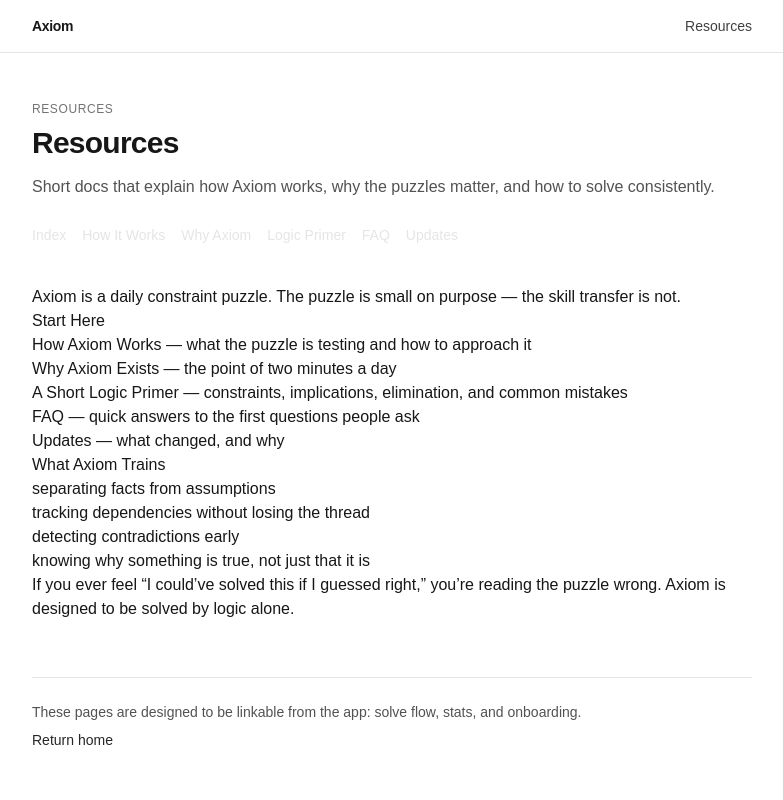
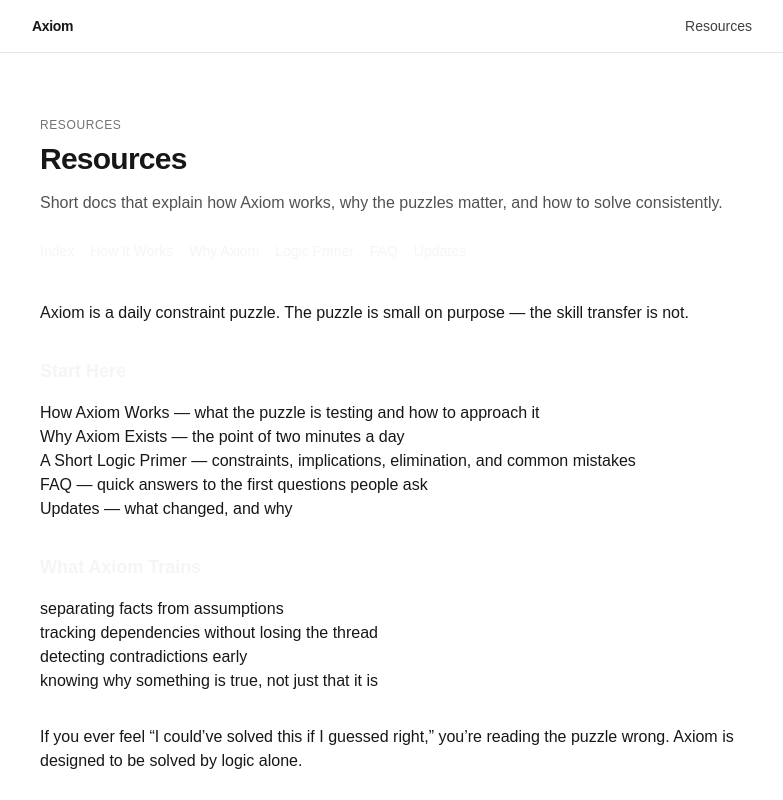
Before and after one commit to TrueFormCoder/axiom-site, a Next.js app in the folder site/: page /resources in a window 1280 px wide. Shown: the top 800 px of the page, without its empty margins (248-1031 px from the left). Built offline with nearby package versions, Linux system fonts and the light colour scheme.

Commit message:
Polish resources typography: spacing & contrast

```diff
--- a/site/app/resources/ResourcesLayout.tsx
+++ b/site/app/resources/ResourcesLayout.tsx
@@ -10,7 +10,7 @@
   children: React.ReactNode;
 }) {
   return (
-    <main className="mx-auto w-full max-w-3xl px-6 py-12">
+    <main className="mx-auto w-full max-w-3xl px-8 py-16">
       <div className="mb-10">
         <p className="text-xs uppercase tracking-wider text-neutral-500">
           Resources
@@ -25,28 +25,28 @@
         ) : null}
 
         <nav className="mt-6 flex flex-wrap gap-x-4 gap-y-2 text-sm">
-          <Link className="text-neutral-200 hover:text-white underline-offset-4 hover:underline" href="/resources">
+          <Link className="text-neutral-100 hover:text-white underline-offset-4 hover:underline" href="/resources">
             Index
           </Link>
-          <Link className="text-neutral-200 hover:text-white underline-offset-4 hover:underline" href="/resources/how-it-works">
+          <Link className="text-neutral-100 hover:text-white underline-offset-4 hover:underline" href="/resources/how-it-works">
             How It Works
           </Link>
-          <Link className="text-neutral-200 hover:text-white underline-offset-4 hover:underline" href="/resources/why-axiom">
+          <Link className="text-neutral-100 hover:text-white underline-offset-4 hover:underline" href="/resources/why-axiom">
             Why Axiom
           </Link>
-          <Link className="text-neutral-200 hover:text-white underline-offset-4 hover:underline" href="/resources/logic-primer">
+          <Link className="text-neutral-100 hover:text-white underline-offset-4 hover:underline" href="/resources/logic-primer">
             Logic Primer
           </Link>
-          <Link className="text-neutral-200 hover:text-white underline-offset-4 hover:underline" href="/resources/faq">
+          <Link className="text-neutral-100 hover:text-white underline-offset-4 hover:underline" href="/resources/faq">
             FAQ
           </Link>
-          <Link className="text-neutral-200 hover:text-white underline-offset-4 hover:underline" href="/resources/updates">
+          <Link className="text-neutral-100 hover:text-white underline-offset-4 hover:underline" href="/resources/updates">
             Updates
           </Link>
         </nav>
       </div>
 
-      <article className="prose prose-invert max-w-none">
+      <article className="prose prose-invert prose-lg prose-headings:text-neutral-100 prose-p:text-neutral-200 max-w-none">
         {children}
       </article>
 
--- a/site/app/resources/how-it-works/page.tsx
+++ b/site/app/resources/how-it-works/page.tsx
@@ -15,20 +15,25 @@
         Each puzzle is built from a small set of explicit rules. Your job is not to guess — it’s to reason forward.
       </p>
 
-      <h2>Core Principle</h2>
+      <section className="mt-8 space-y-4">
+        <h2 className="text-lg font-semibold text-neutral-100">Core Principle</h2>
         <p>
           If something feels ambiguous, it usually means a constraint hasn’t been used yet.
           Axiom doesn’t require cleverness. It requires discipline.
         </p>
+      </section>
 
-      <h2>What “Solving” Means</h2>
+      <section className="mt-8 space-y-4">
+        <h2 className="text-lg font-semibold text-neutral-100">What “Solving” Means</h2>
         <ul>
           <li>you applied the rules consistently</li>
           <li>you avoided unstated assumptions</li>
           <li>you eliminated contradictions instead of debating them</li>
         </ul>
+      </section>
 
-      <h2>How To Approach Any Puzzle</h2>
+      <section className="mt-8 space-y-4">
+        <h2 className="text-lg font-semibold text-neutral-100">How To Approach Any Puzzle</h2>
         <ol>
           <li>List the facts the puzzle explicitly gives you</li>
           <li>Translate each rule into a constraint (what must be true)</li>
@@ -36,14 +41,17 @@
           <li>Use elimination to narrow remaining possibilities</li>
           <li>Confirm the final answer satisfies every rule</li>
         </ol>
+      </section>
 
-      <h2>What You’re Practicing</h2>
+      <section className="mt-8 space-y-4">
+        <h2 className="text-lg font-semibold text-neutral-100">What You’re Practicing</h2>
         <ul>
           <li>decision clarity under uncertainty</li>
           <li>error detection before commitment</li>
           <li>reasoning that survives pressure</li>
           <li>communication that can be audited (“show your work” thinking)</li>
         </ul>
+      </section>
     </ResourcesLayout>
   );
 }
--- a/site/app/resources/logic-primer/page.tsx
+++ b/site/app/resources/logic-primer/page.tsx
@@ -11,22 +11,29 @@
       title="A Very Short Logic Primer"
       subtitle="The four concepts you need to solve Axiom consistently."
     >
-      <h2>1) Constraints</h2>
+      <section className="mt-8 space-y-4">
+        <h2 className="text-lg font-semibold text-neutral-100">1) Constraints</h2>
         <p>
           A constraint is what must be true. Don’t decorate it. Don’t soften it.
         </p>
+      </section>
 
-      <h2>2) Implications</h2>
+      <section className="mt-8 space-y-4">
+        <h2 className="text-lg font-semibold text-neutral-100">2) Implications</h2>
         <p>
           If A is true, what follows? Most people stop one step early. Go one step further than feels necessary.
         </p>
+      </section>
 
-      <h2>3) Elimination</h2>
+      <section className="mt-8 space-y-4">
+        <h2 className="text-lg font-semibold text-neutral-100">3) Elimination</h2>
         <p>
           When a path creates a contradiction, it’s dead. You don’t negotiate with contradictions. You remove them.
         </p>
+      </section>
 
-      <h2>4) Necessity vs. Sufficiency (The Classic Trap)</h2>
+      <section className="mt-8 space-y-4">
+        <h2 className="text-lg font-semibold text-neutral-100">4) Necessity vs. Sufficiency (The Classic Trap)</h2>
         <ul>
           <li><strong>Necessary</strong>: must be true for the conclusion to hold</li>
           <li><strong>Sufficient</strong>: enough to guarantee the conclusion</li>
@@ -35,11 +42,14 @@
         <p>
           Many wrong answers come from treating “could be true” as “must be true.”
         </p>
+      </section>
 
-      <h2>Closing Rule</h2>
+      <section className="mt-8 space-y-4">
+        <h2 className="text-lg font-semibold text-neutral-100">Closing Rule</h2>
         <p>
           Axiom puzzles never require advanced math. They require respecting the rules you’ve already been given.
         </p>
+      </section>
     </ResourcesLayout>
   );
 }
--- a/site/app/resources/page.tsx
+++ b/site/app/resources/page.tsx
@@ -16,7 +16,8 @@
         Axiom is a daily constraint puzzle. The puzzle is small on purpose — the skill transfer is not.
       </p>
 
-      <h2>Start Here</h2>
+      <section className="mt-8 space-y-4">
+        <h2 className="text-lg font-semibold text-neutral-100">Start Here</h2>
         <ul>
           <li>
             <Link href="/resources/how-it-works">How Axiom Works</Link> — what the puzzle is testing and how to approach it
@@ -34,19 +35,24 @@
             <Link href="/resources/updates">Updates</Link> — what changed, and why
           </li>
         </ul>
+      </section>
 
-      <h2>What Axiom Trains</h2>
+      <section className="mt-8 space-y-4">
+        <h2 className="text-lg font-semibold text-neutral-100">What Axiom Trains</h2>
         <ul>
           <li>separating facts from assumptions</li>
           <li>tracking dependencies without losing the thread</li>
           <li>detecting contradictions early</li>
           <li>knowing why something is true, not just that it is</li>
         </ul>
+      </section>
 
+      <section className="mt-8 space-y-4">
         <p>
           If you ever feel “I could’ve solved this if I guessed right,” you’re reading the puzzle wrong.
           Axiom is designed to be solved by logic alone.
         </p>
+      </section>
     </ResourcesLayout>
   );
 }
--- a/site/app/resources/updates/page.tsx
+++ b/site/app/resources/updates/page.tsx
@@ -11,17 +11,21 @@
       title="Updates"
       subtitle="A lightweight changelog. Tight edits. No drama."
     >
-      <h2>2026-01-14</h2>
+      <section className="mt-8 space-y-4">
+        <h2 className="text-lg font-semibold text-neutral-100">2026-01-14</h2>
         <ul>
           <li>Published Resources hub and core documentation pages</li>
           <li>Configured Cloudflare Pages static export output</li>
         </ul>
+      </section>
 
-      <h2>Next</h2>
+      <section className="mt-8 space-y-4">
+        <h2 className="text-lg font-semibold text-neutral-100">Next</h2>
         <ul>
           <li>Add in-app links to Resources from solve + stats screens</li>
           <li>Expand FAQ based on real user confusion, not guesses</li>
         </ul>
+      </section>
     </ResourcesLayout>
   );
 }
--- a/site/app/resources/why-axiom/page.tsx
+++ b/site/app/resources/why-axiom/page.tsx
@@ -16,30 +16,38 @@
         Axiom rewards something rarer: the ability to stay oriented when certainty is unavailable.
       </p>
 
-      <h2>Small Puzzle, Large Transfer</h2>
+      <section className="mt-8 space-y-4">
+        <h2 className="text-lg font-semibold text-neutral-100">Small Puzzle, Large Transfer</h2>
         <p>
           The puzzles are intentionally small. Two minutes a day is enough to build a habit that compounds.
         </p>
+      </section>
 
-      <h2>What Axiom Optimizes For</h2>
+      <section className="mt-8 space-y-4">
+        <h2 className="text-lg font-semibold text-neutral-100">What Axiom Optimizes For</h2>
         <ul>
           <li>clarity over vibes</li>
           <li>proof over persuasion</li>
           <li>calm over adrenaline</li>
           <li>consistency over theatrics</li>
         </ul>
+      </section>
 
-      <h2>Use Cases</h2>
+      <section className="mt-8 space-y-4">
+        <h2 className="text-lg font-semibold text-neutral-100">Use Cases</h2>
         <ul>
           <li>engineers: constraint reasoning and debugging instincts</li>
           <li>operators: decision discipline and error avoidance</li>
           <li>students: logic fluency without fluff</li>
           <li>anyone: staying coherent when the room isn’t</li>
         </ul>
+      </section>
 
+      <section className="mt-8 space-y-4">
         <p>
           You’re not training to solve puzzles. You’re training to think cleanly.
         </p>
+      </section>
     </ResourcesLayout>
   );
 }
```
Also changed, not shown: site/app/resources/faq/page.tsx (+18 -6 lines). Lines whose indentation alone changed are shown as unchanged.
